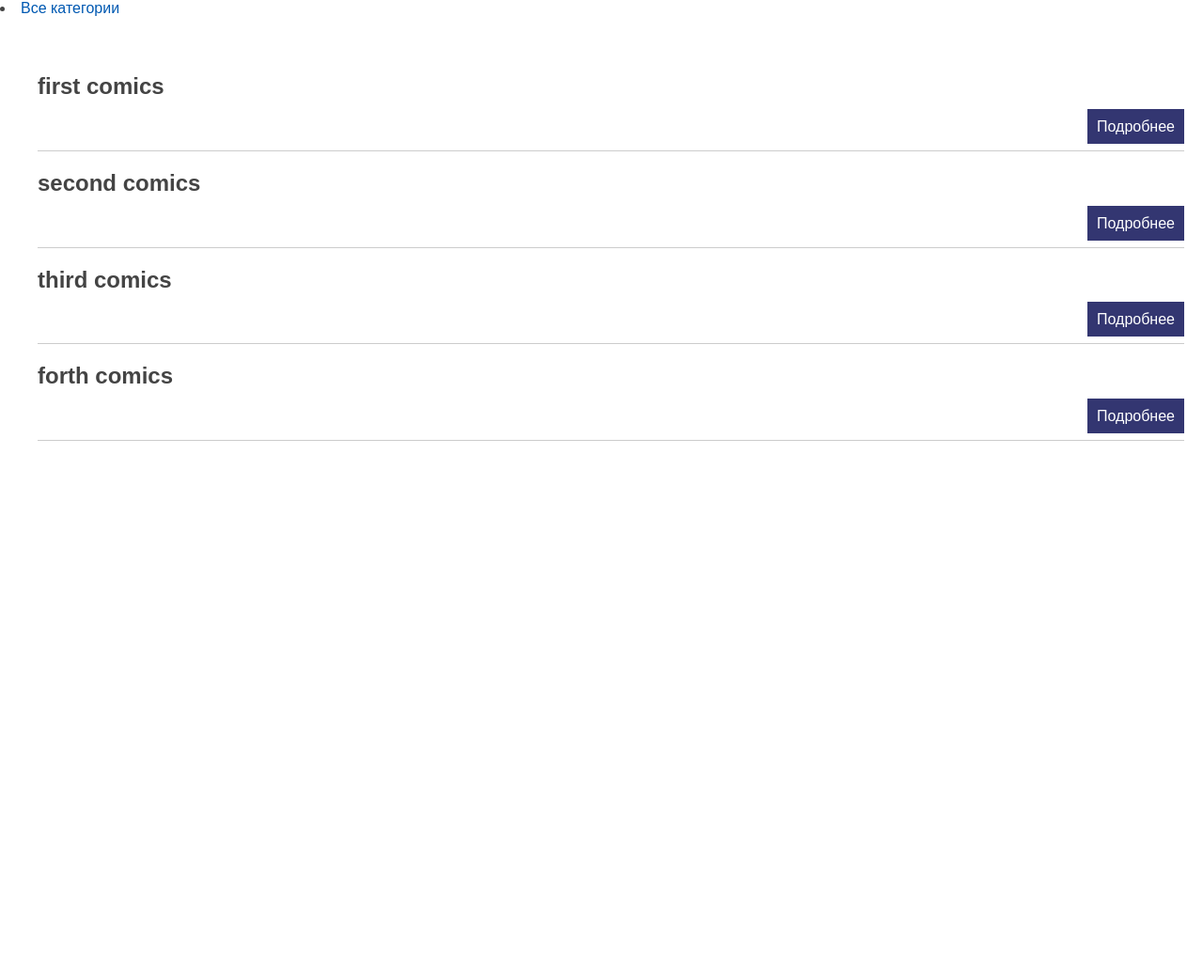
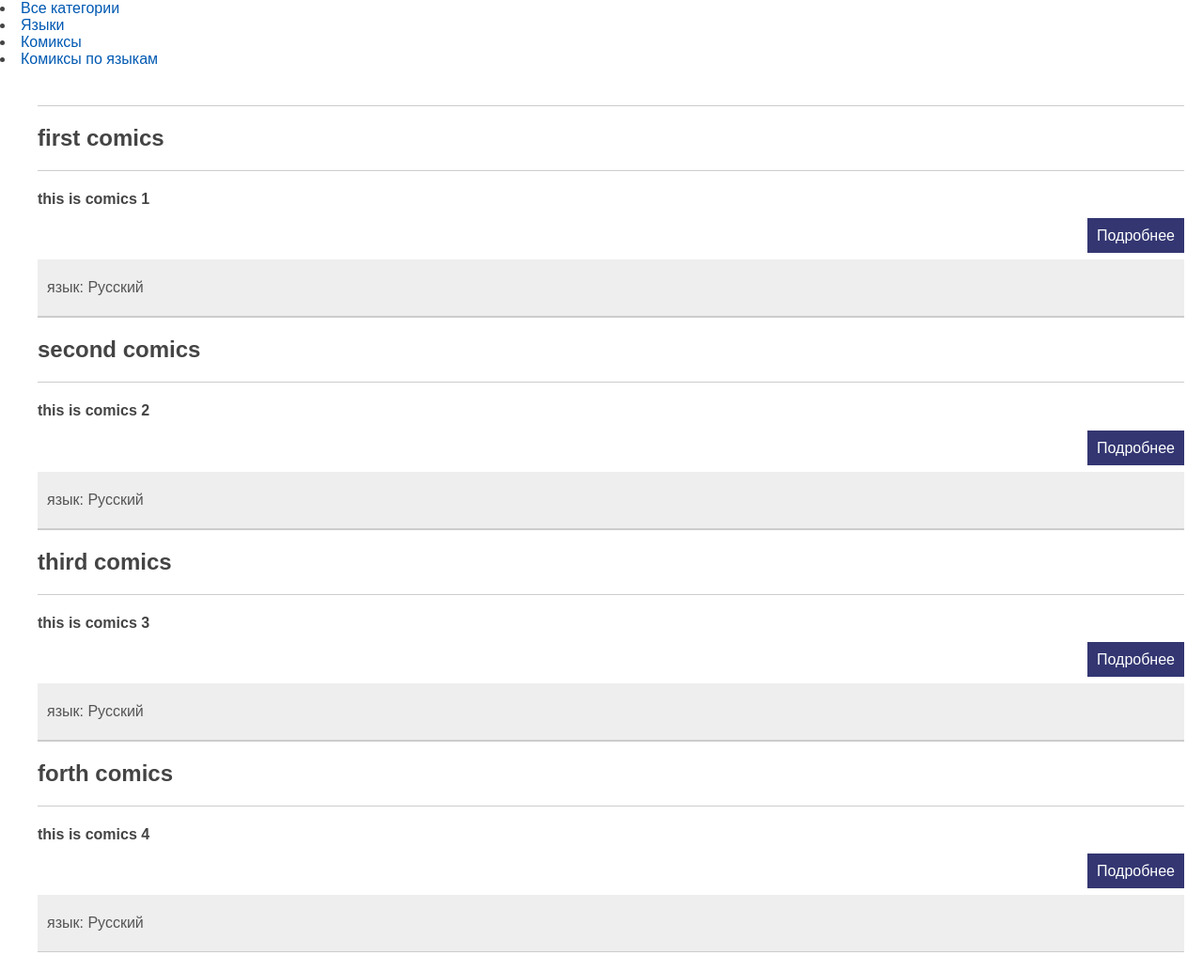
Before and after one commit to Kodeks67/Django, a Django app: page / in a window 1280 px wide. Shown: the part 60-1093 px from the top of the page at 94% size. Before the commit the page ends 529 px from the top, so only its background shows below. Run offline with Django 4.2, Linux system fonts and the light colour scheme; data comes from the database, SQL or seed files in the repository.

Commit message:
added class model languages added new links to page added languages to db

```diff
--- a/narti/account/models.py
+++ b/narti/account/models.py
@@ -6,11 +6,22 @@ class Comics(models.Model):
     title = models.CharField(max_length=50)
     description = models.TextField(blank=True)
     photo = models.ImageField(upload_to="photos/%Y/%m/%d")
-    lang = models.CharField(max_length=3)
     is_published = models.BooleanField(default=True)
+    language = models.ForeignKey('Language', on_delete=models.PROTECT, null=True)
 
     def __str__(self):
         return self.title
 
     def get_absolute_url(self):
         return reverse('comics_id', kwargs={'coms_id': self.pk})
+
+
+class Language(models.Model):
+    name = models.CharField(max_length=50, db_index=True)
+    abbr = models.CharField(max_length=3)
+
+    def __str__(self):
+        return self.name
+
+    def get_absolute_url(self):
+        return reverse('language', kwargs={'lang_id': self.pk})
--- a/narti/account/templates/account/base.html
+++ b/narti/account/templates/account/base.html
@@ -3,7 +3,7 @@
 <html>
 <head>
     <title>{{title}}</title>
-	<link type="text/css" href="{% static 'Comics/css/styles.css' %}" rel="stylesheet" />
+    <link type="text/css" href="{% static 'Comics/css/styles.css' %}" rel="stylesheet"/>
     <meta http-equiv="Content-Type" content="text/html; charset=utf-8">
     <link rel="shortcut icon" href="{% static 'Comics/images/main.jpg' %}" type="image/x-icon"/>
     <meta name="viewport" content="width=device-width, initial-scale=1.0">
@@ -13,7 +13,9 @@
 <div class="header">
     <ul id="mainmenu" class="mainmenu">
         <link rel="shortcut icon" href="{% static 'Comics/images/logo.png' %}" type="image/x-icon"/>
-			<li class="logo"><a href="{% url 'home' %}"><div class="logo"></div></a></li>
+        <li class="logo"><a href="{% url 'home' %}">
+            <div class="logo"></div>
+        </a></li>
         {% for m in menu %}
         {% if not forloop.last %}
         <li><a href="{% url m.url_name %}">{{m.title}}</a></li>
@@ -29,26 +31,21 @@
 
 <table class="table-content" border=0 cellpadding="0" cellspacing="0">
     <tr>
-{% if cat_selected == 0 %}
+        {% if lang_selected == 0 %}
         <li class="selected">Все категории</li>
         {% else %}
         <li><a href="{% url 'home' %}">Все категории</a></li>
+        <li><a href="{% url 'language' %}">Языки</a></li>
+        <li><a href="{% url 'comics' %}">Комиксы</a></li>
+        <li><a href="{% url 'lang-comics' %}">Комиксы по языкам</a></li>
         {% endif %}
 
-{% for c in cats %}
-	{% if c.pk == cat_selected %}
-		<li class="selected">{{c.name}}</li>
-	{% else %}
-		<li><a href="{{ c.get_absolute_url }}">{{c.name}}</a></li>
-	{% endif %}
-{% endfor %}
+
         <!-- Конец Sidebar'а -->
         <td valign="top" class="content">
             <!-- Хлебные крошки -->
             {% block breadcrumbs %}
             {% endblock %}
-
-
             {% block content%}
             {% endblock %}
 
--- a/narti/account/templates/account/index.html
+++ b/narti/account/templates/account/index.html
@@ -3,12 +3,17 @@
 {% block content %}
 <ul class="list-articles">
     {% for p in comics %}
+    <li>
     <li><h2>{{p.title}}</h2>
+    <li><h4>{{p.description}}</h4>
         {% autoescape on %}
         {{p.content|linebreaks|truncatewords:50}}
         {% endautoescape %}
         <div class="clear"></div>
         <p class="link-read-post"><a href="{{ p.get_absolute_url }}">Подробнее</a></p>
+        <div class="article-panel">
+            <p class="lanuage">язык: {{p.language}}</p>
+        </div>
     </li>
     {% endfor %}
 </ul>
--- a/narti/account/views.py
+++ b/narti/account/views.py
@@ -64,6 +64,10 @@ def show_coms_id(request, coms_id):
     return HttpResponse(f"Отображение комиксов с id = {coms_id}")
 
 
+def show_lang_id(request, lang_id):
+    return HttpResponse(f"Отображение комиксов с id = {lang_id}")
+
+
 def language(request):
     return HttpResponse(f"Отображение языков")
 
--- a/narti/narti/urls.py
+++ b/narti/narti/urls.py
@@ -25,6 +25,7 @@ urlpatterns = [
     path('lang-comics/', views.lang_comics, name='lang-comics'),
     path('comics/',  views.index, name='comics'),
     path('comics/<int:coms_id>',  views.show_coms_id, name='comics_id'),
+    path('language/<int:lang_id>', views.show_lang_id, name='language'),
     path('about/', views.about, name='about'),
     re_path('register/', views.register, name='register'),
     re_path('login/', views.user_login, name='login'),
```
Also changed, not shown: narti/db.sqlite3. Lines whose indentation alone changed are shown as unchanged.
